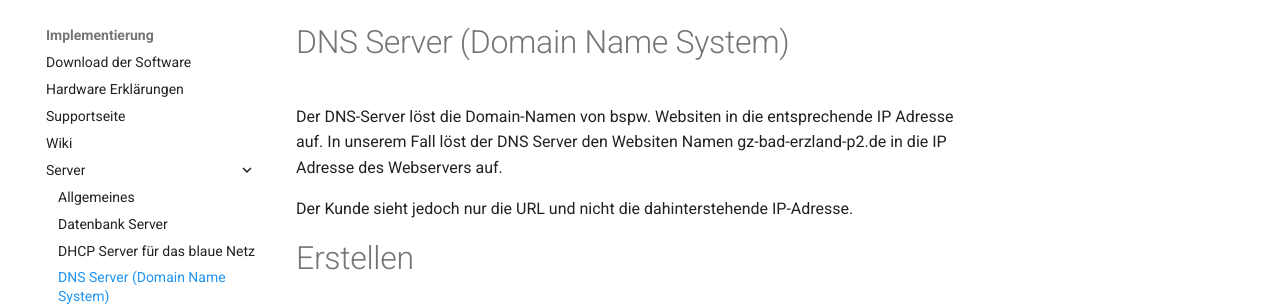
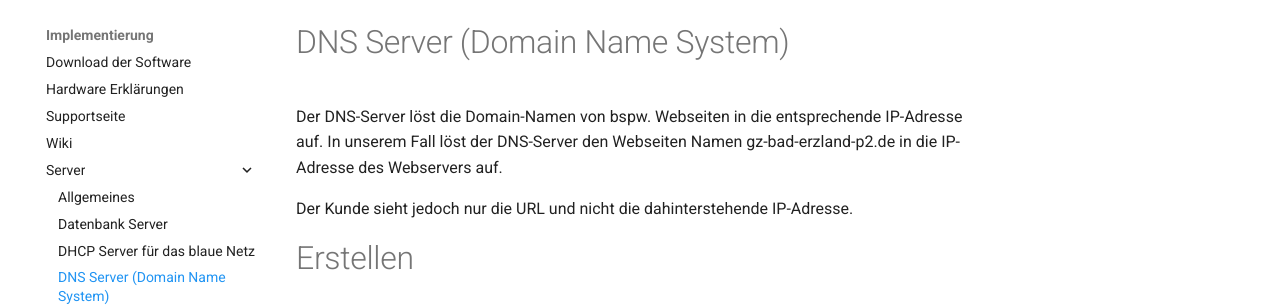
Before and after one commit to gz-bad-erzland-p2/Dokumentation, an MkDocs documentation site: the page built from docs/implementierung/Server/DNS-Server.md, in a window 1280 px wide and 900 px high. Shown: the part 124-430 px from the top of the window. Built offline with MkDocs 1.6.1 and Material for MkDocs 9.7.7, drawn with Linux system fonts in a browser that asks for light colours; comment, search, counter and statistics services are not loaded.

Commit message:
Update DNS-Server.md

```diff
--- a/docs/implementierung/Server/DNS-Server.md
+++ b/docs/implementierung/Server/DNS-Server.md
@@ -1,6 +1,6 @@
 # DNS Server (Domain Name System)
-Der DNS-Server löst die Domain-Namen von bspw. Websiten in die entsprechende IP Adresse auf.
-In unserem Fall löst der DNS Server den Websiten Namen gz-bad-erzland-p2.de in die IP Adresse des Webservers auf.
+Der DNS-Server löst die Domain-Namen von bspw. Webseiten in die entsprechende IP-Adresse auf.
+In unserem Fall löst der DNS-Server den Webseiten Namen gz-bad-erzland-p2.de in die IP-Adresse des Webservers auf.
 
 Der Kunde sieht jedoch nur die URL und nicht die dahinterstehende IP-Adresse.
 # Erstellen
```
